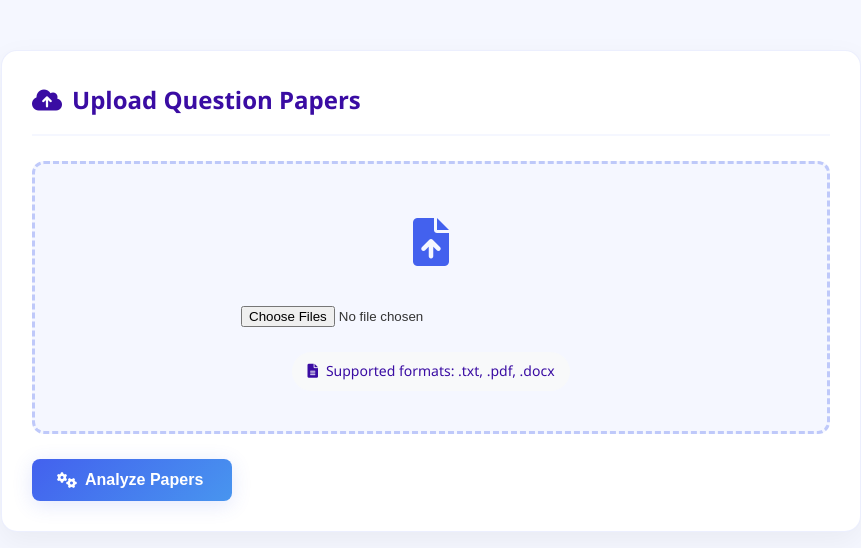
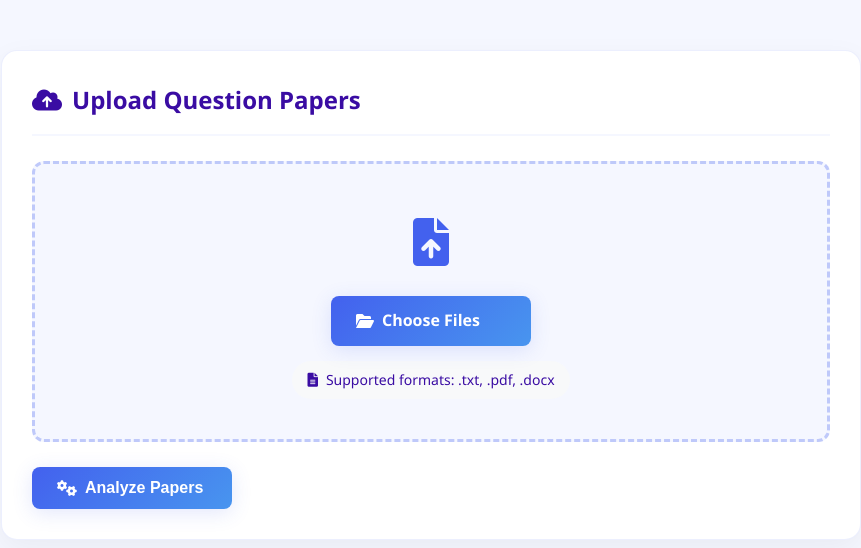
Before and after one commit to akesh-07/question-paper-analysis, a Flask app: page / in a window 1280 px wide. Shown: the part 135-683 px from the top of the page, without its empty margins (209-1070 px from the left). Run offline with Flask 3, Linux system fonts and the light colour scheme.

Commit message:
almost done

```diff
--- a/WEBAPP/templates/index.html
+++ b/WEBAPP/templates/index.html
@@ -142,10 +142,57 @@
             gap: 15px;
         }
 
+        /* Hide the default file input */
         input[type="file"] {
-            padding: 10px;
+            display: none;
+        }
+
+        .custom-file-input {
+            background: linear-gradient(135deg, var(--primary), var(--primary-light));
+            color: white;
+            padding: 12px 25px;
+            border: none;
+            border-radius: 8px;
+            cursor: pointer;
+            font-size: 16px;
+            font-weight: 600;
+            text-decoration: none;
+            display: flex;
+            align-items: center;
+            gap: 8px;
+            box-shadow: var(--shadow);
+            transition: var(--transition);
+            position: relative;
+            overflow: hidden;
+            min-width: 200px;
+        }
+
+        .custom-file-input:hover {
+            transform: translateY(-3px);
+            box-shadow: 0 8px 25px rgba(67, 97, 238, 0.25);
+        }
+
+        .custom-file-input:active {
+            transform: translateY(1px);
+        }
+
+        .custom-file-input::after {
+            content: "";
+            position: absolute;
             width: 100%;
-            max-width: 400px;
+            height: 100%;
+            top: 0;
+            left: -100%;
+            background: linear-gradient(90deg,
+                rgba(255, 255, 255, 0),
+                rgba(255, 255, 255, 0.2),
+                rgba(255, 255, 255, 0));
+            transition: var(--transition);
+        }
+
+        .custom-file-input:hover::after {
+            left: 100%;
+            transition: 0.7s;
         }
 
         .file-types {
@@ -237,6 +284,9 @@
                 </div>
                 <div class="file-input">
                     <input type="file" name="files" id="file" multiple required>
+                    <label for="file" class="custom-file-input">
+                        <i class="fas fa-folder-open"></i> Choose Files
+                    </label>
                     <div class="file-types">
                         <i class="fas fa-file-alt"></i> Supported formats: .txt, .pdf, .docx
                     </div>
--- a/WEBAPP/templates/success.html
+++ b/WEBAPP/templates/success.html
@@ -364,7 +364,7 @@
             <span class="filename">{{ filename }}</span>
         </div>
         <div class="action-buttons">
-            <a href="/uploads/{{ result_pdf }}" class="btn" download>
+            <a href="/results/grouped_questions.pdf" class="btn" download>
                 <i class="fas fa-download"></i> Download Grouped PDF
             </a>
             <a href="/" class="btn">
```
